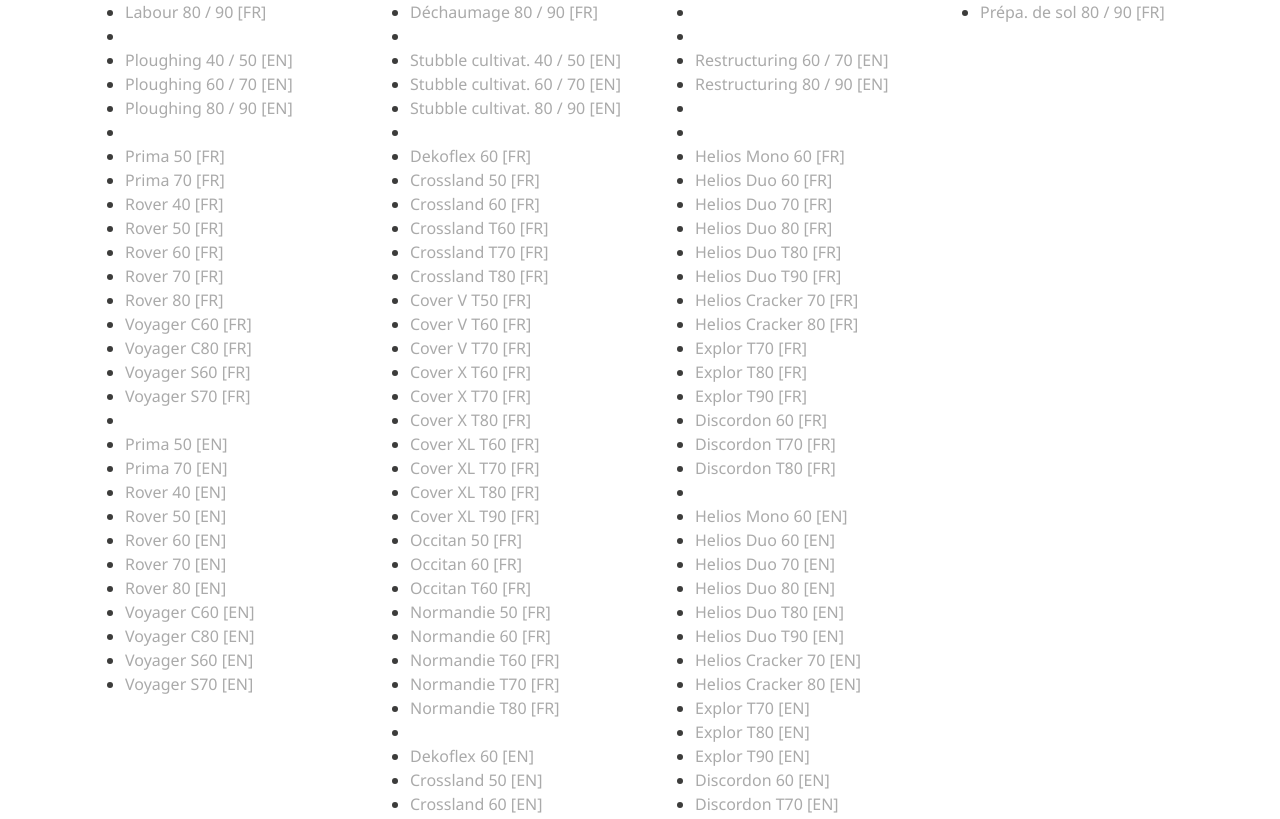
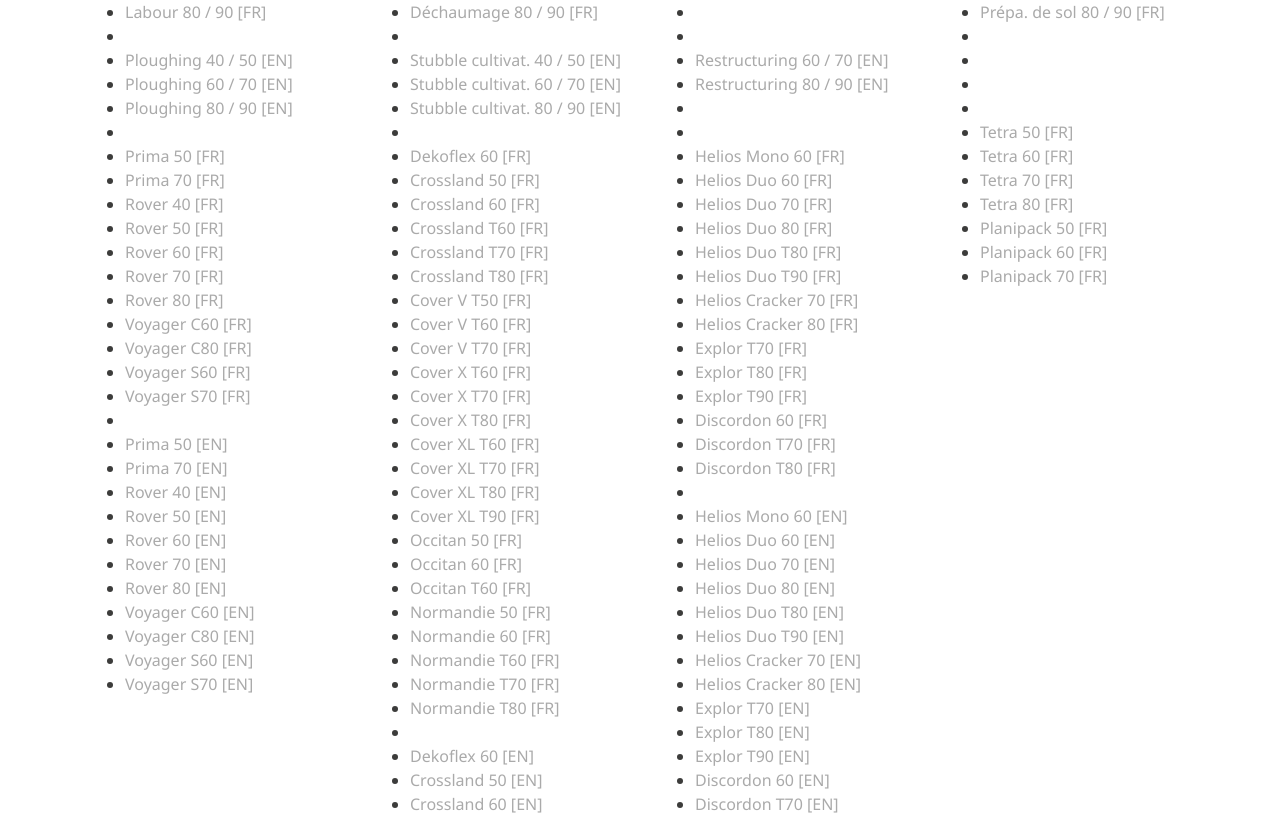
Before and after one commit to JulienYvesRICHARD/marketing.gb-group, a Vue app: page /gregoire-besson in a window 1280 px wide. Shown: the part 2641-3460 px from the top of the page. Built offline with nearby package versions, Linux system fonts and the light colour scheme.

Commit message:
Ajout brochures 4 pages préparation de sol

```diff
--- a/src/views/Gregoire.vue
+++ b/src/views/Gregoire.vue
@@ -1303,6 +1303,49 @@
                 name: 'Prépa. de sol 80 / 90 [FR]',
                 link:
                   'https://marketing.cellar.services.clever-cloud.com/leaflets/gregoire-besson/soil-preparation-index-80-90-fr.pdf'
+              },
+              {
+              },
+              {
+              },
+              {
+              },
+              {
+              },
+              {
+                name: 'Tetra 50 [FR]',
+                link:
+                  'https://marketing.cellar.services.clever-cloud.com/leaflets/gregoire-besson/tetra-50-fr.pdf'
+              },
+              {
+                name: 'Tetra 60 [FR]',
+                link:
+                  'https://marketing.cellar.services.clever-cloud.com/leaflets/gregoire-besson/tetra-60-fr.pdf'
+              },
+              {
+                name: 'Tetra 70 [FR]',
+                link:
+                  'https://marketing.cellar.services.clever-cloud.com/leaflets/gregoire-besson/tetra-70-fr.pdf'
+              },
+              {
+                name: 'Tetra 80 [FR]',
+                link:
+                  'https://marketing.cellar.services.clever-cloud.com/leaflets/gregoire-besson/tetra-80-fr.pdf'
+              },
+              {
+                name: 'Planipack 50 [FR]',
+                link:
+                  'https://marketing.cellar.services.clever-cloud.com/leaflets/gregoire-besson/planipack-50-fr.pdf'
+              },
+              {
+                name: 'Planipack 60 [FR]',
+                link:
+                  'https://marketing.cellar.services.clever-cloud.com/leaflets/gregoire-besson/planipack-60-fr.pdf'
+              },
+              {
+                name: 'Planipack 70 [FR]',
+                link:
+                  'https://marketing.cellar.services.clever-cloud.com/leaflets/gregoire-besson/planipack-70-fr.pdf'
               }
             ]
           }
```
